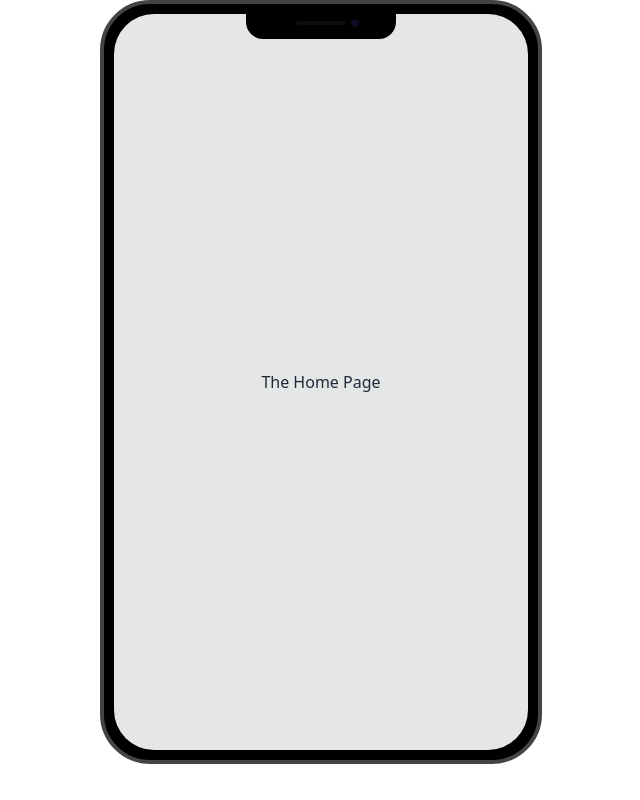
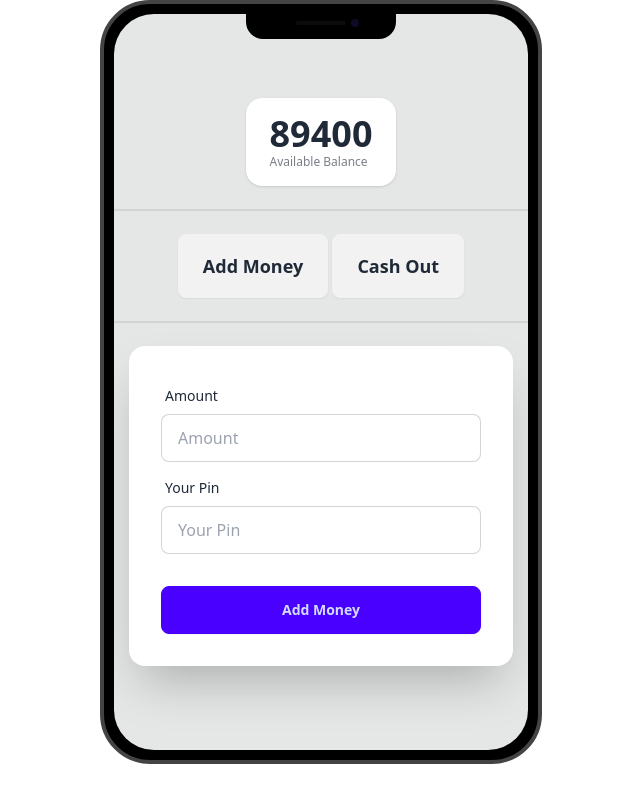
Before and after one commit to EazRumel/Payoo-MFS, a plain HTML site: page home.html in a window 1280 px wide. Shown: the whole page, without its empty margins (319-959 px from the left). Drawn offline with nearby package versions, Linux system fonts and the light colour scheme.

Commit message:
updated the home page

```diff
--- a/home.html
+++ b/home.html
@@ -17,9 +17,60 @@
       <div class="mockup-phone">
         <div class="camera"></div>
         <div class="display">
-          <div class="artboard artboard-demo phone-3">The Home Page</div>
+          <div class="artboard artboard-demo phone-3">
+            <div>
+              <div class="stats shadow">
+                <div class="stat">
+                  <!--available balance-->
+                  <div class="stat-value">89400</div>
+                  <div class="stat-desc">Available Balance</div>
+                </div>
+              </div>
+            </div>
+            <div class="divider"></div>
+            <!--user action buttons-->
+            <div>
+              <button class="btn btn-lg">Add Money</button>
+              <button class="btn btn-lg">Cash Out</button>
+            </div>
+
+            <div class="divider"></div>
+            <!--add money form end-->
+            <div class="card bg-base-100 w-full max-w-sm shrink-0 shadow-2xl">
+              <form class="card-body">
+                <div class="form-control">
+                  <label class="label">
+                    <span class="label-text">Amount</span>
+                  </label>
+                  <input
+                    type="text"
+                    placeholder="Amount"
+                    class="input input-bordered"
+                    required
+                  />
+                </div>
+                <div class="form-control">
+                  <label class="label">
+                    <span class="label-text">Your Pin</span>
+                  </label>
+                  <input
+                    type="password"
+                    placeholder="Your Pin"
+                    class="input input-bordered"
+                    autocomplete="off"
+                    required
+                  />
+                </div>
+                <div class="form-control mt-6">
+                  <button class="btn btn-primary">Add Money</button>
+                </div>
+              </form>
+            </div>
+            <!--add money form end-->
+          </div>
         </div>
       </div>
     </main>
+    <script src="js/home.js"></script>
   </body>
 </html>
--- /dev/null
+++ b/js/home.js
@@ -0,0 +1 @@
+console.log('Home Page Added')
```
